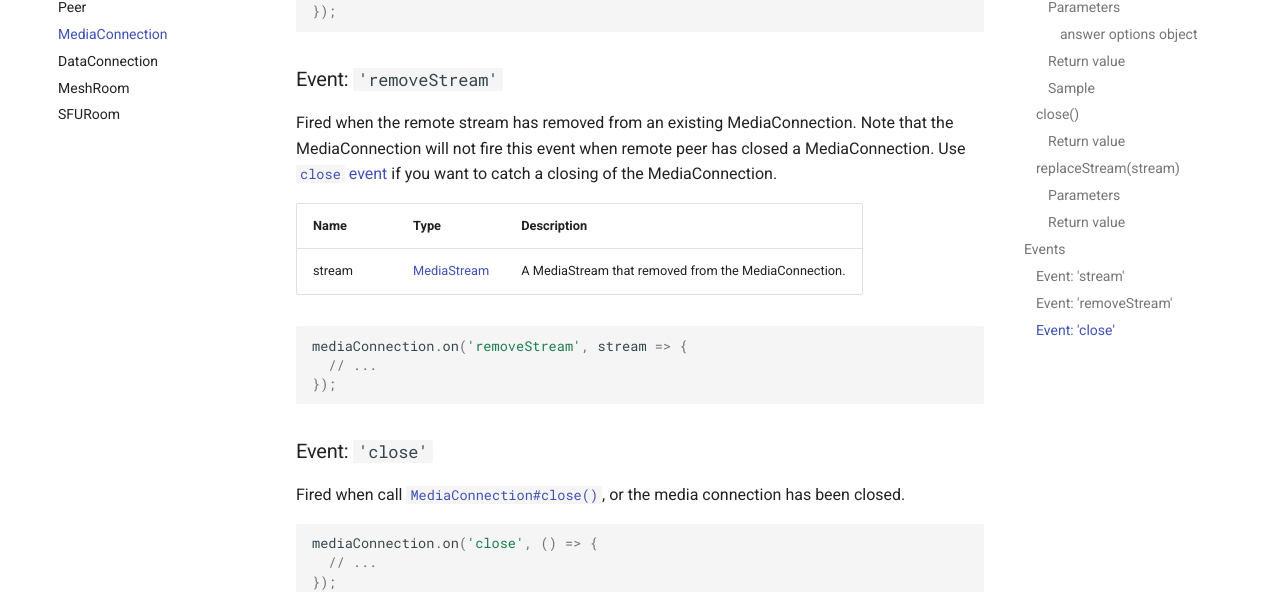
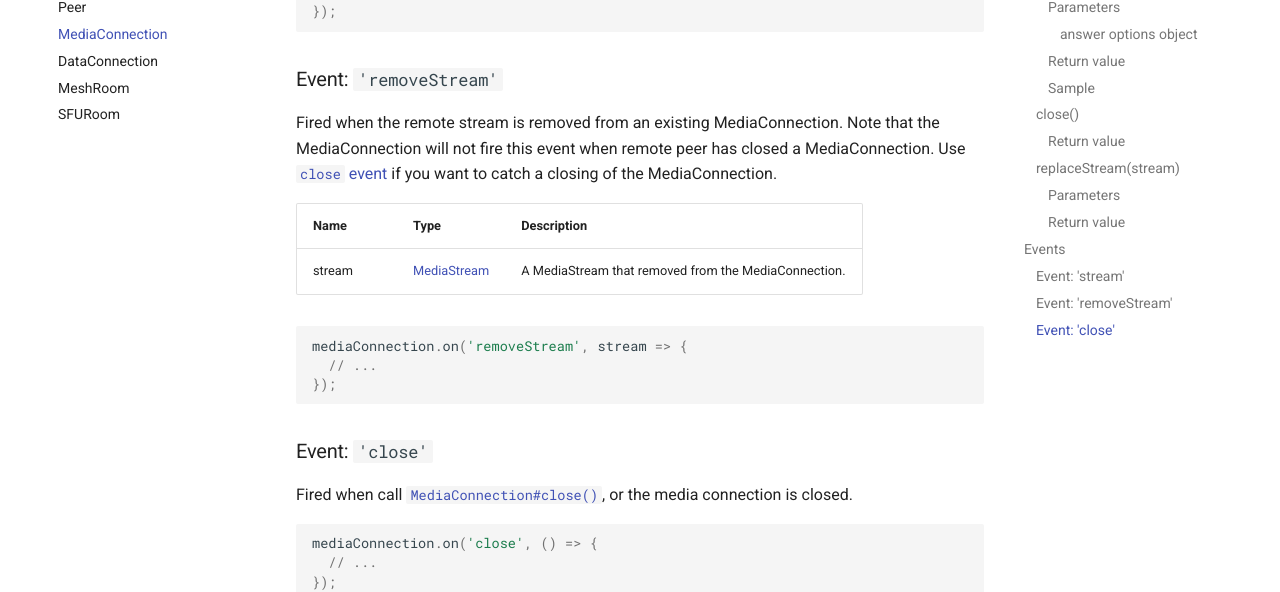
Before and after one commit to skyway/skyway-js-sdk-doc, an MkDocs documentation site: the page built from docs/en/mediaconnection.md, in a window 1280 px wide and 900 px high, scrolled down 2894 px. Shown: the part 209-801 px from the top of the window. Built offline with MkDocs 1.6.1 and Material for MkDocs 9.7.7, drawn with Linux system fonts in a browser that asks for light colours; old or Windows-style settings are respelled for this version of MkDocs.

Commit message:
fix grammatical points

````diff
--- a/docs/en/mediaconnection.md
+++ b/docs/en/mediaconnection.md
@@ -108,7 +108,7 @@ mediaConnection.on('stream', stream => {
 
 ### Event: `'removeStream'`
 
-Fired when the remote stream has removed from an existing MediaConnection.
+Fired when the remote stream is removed from an existing MediaConnection.
 Note that the MediaConnection will not fire this event when remote peer has closed a MediaConnection.
 Use [`close` event](#event-close) if you want to catch a closing of the MediaConnection.
 
@@ -124,7 +124,7 @@ mediaConnection.on('removeStream', stream => {
 
 ### Event: `'close'`
 
-Fired when call [`MediaConnection#close()`](#close), or the media connection has been closed.
+Fired when call [`MediaConnection#close()`](#close), or the media connection is closed.
 
 ```js
 mediaConnection.on('close', () => {
````
